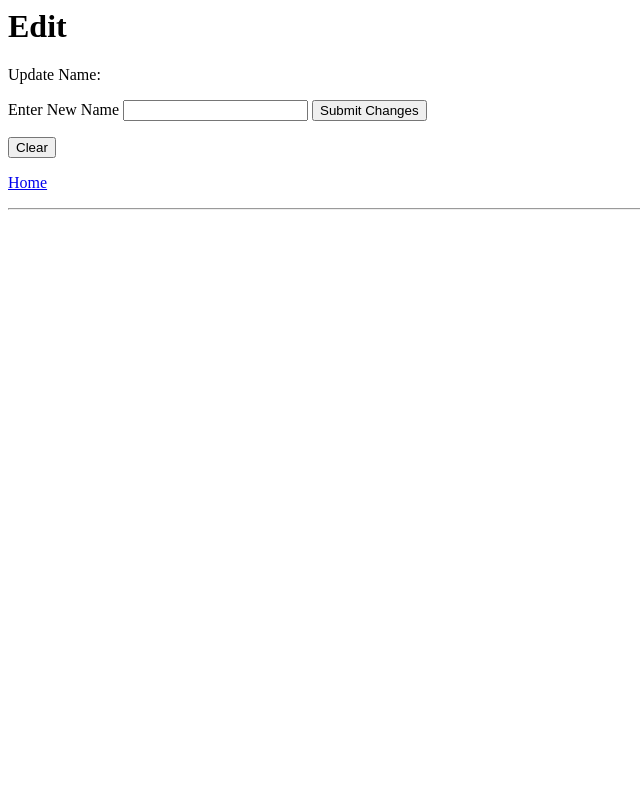
After one commit to adamrr724/To-Do-WithDB-PHP, a PHP site: template views/category_edit.html.twig in a window 1280 px wide. The commit adds this page. Shown: the whole page, without its empty margins (0-640 px from the left). Run offline with PHP 8.4, Linux system fonts and the light colour scheme; the template is opened without the code that fills it, so the values that code supplies are empty; some libraries are stand-ins or nearby versions.

Commit message:
add function to update category name with passing spec

```diff
--- a/views/categories.html.twig
+++ b/views/categories.html.twig
@@ -28,5 +28,7 @@
     </form>
 
     <p><a href='/'>Home</a></p>
+    <hr>
+
 </body>
 </html>
--- /dev/null
+++ b/views/category_edit.html.twig
@@ -0,0 +1,25 @@
+<html>
+<head>
+    <title>To Do List</title>
+</head>
+<body>
+    <h1>Edit {{category.getName}}</h1>
+
+        <p>Update Name:</p>
+        <form action="/category/{{category.getId}}/name" method="post">
+            <input name="_method" type="hidden" value="patch">
+            <label for='name'>Enter New Name</label>
+            <input id='name' name='name' type='text'>
+            <button type='submit'>Submit Changes</button>
+        </form>
+
+    <form action='/delete_categories' method='post'>
+        <input name="_method" type="hidden" value="delete">
+        <button type='submit'>Clear</button>
+    </form>
+
+    <p><a href='/'>Home</a></p>
+    <hr>
+
+</body>
+</html>
```
Also changed, not shown: app/app.php (+12 -2 lines), src/Category.php (+17 -0 lines), tests/CategoryTest.php (+81 -0 lines).
